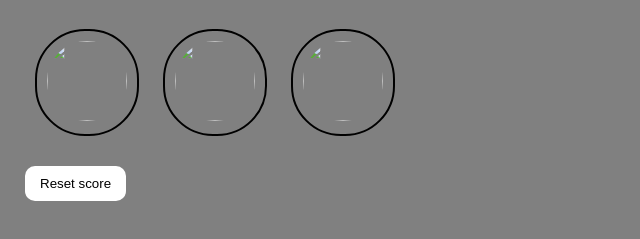
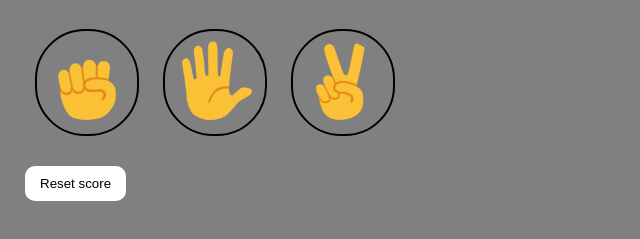
Before and after one commit to Daviiess/rock2, a plain HTML site: page index.html in a window 1280 px wide. Shown: the part 61-300 px from the top of the page, without its empty margins (0-640 px from the left). Drawn offline with Linux system fonts and the light colour scheme.

Commit message:
index.html

```diff
--- a/index.html
+++ b/index.html
@@ -46,9 +46,9 @@ background-color: grey;
 </head>
 <body>
     <h1>Rock Paper Scissors</h1>
-    <button onclick="playGame('rock') " class="icon"> <img src="images/rock-emoji.png" alt="" class="img-icon"></button>
-    <button onclick="playGame('paper')" class="icon"> <img src="images/paper-emoji.png" alt="" class="img-icon"></button>
-    <button onclick="playGame('scissors')" class="icon"> <img src="images/scissors-emoji.png" alt="" class="img-icon"></button>
+    <button onclick="playGame('rock') " class="icon"> <img src="rock-emoji.png" alt="" class="img-icon"></button>
+    <button onclick="playGame('paper')" class="icon"> <img src="paper-emoji.png" alt="" class="img-icon"></button>
+    <button onclick="playGame('scissors')" class="icon"> <img src="scissors-emoji.png" alt="" class="img-icon"></button>
 
     <div>
 
@@ -106,7 +106,7 @@ Ties: ${score.tie}
 
 `);
 const display = document.querySelector('.js-display-move').innerHTML = `
-You: <img src="images/${move}-emoji.png" alt="" class="img-icon">, Computer: <img src="images/${computerMove}-emoji.png" alt="" class="img-icon">
+You: <img src="${move}-emoji.png" alt="" class="img-icon">, Computer: <img src="${computerMove}-emoji.png" alt="" class="img-icon">
 `
  document.querySelector('.js-display-result').innerHTML = `${result.toUpperCase()}`;
 
```
